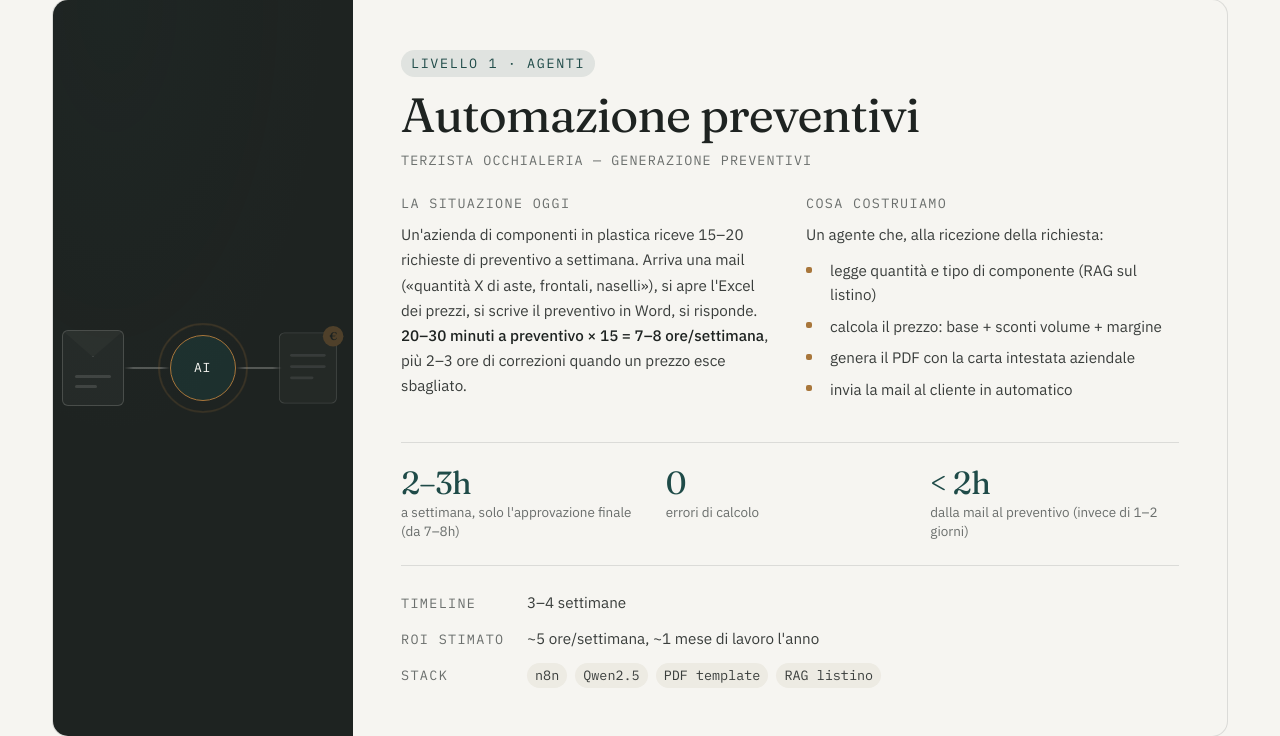
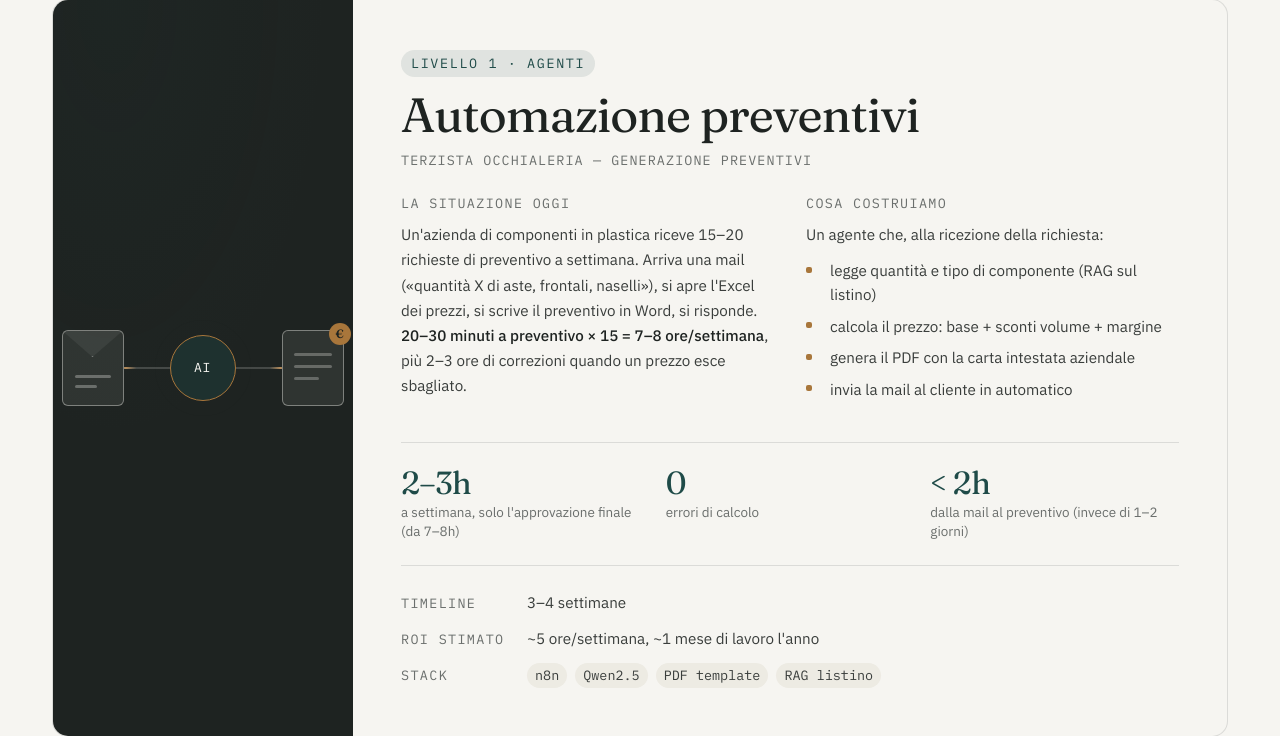
Before and after one commit to timurbondarenko65-stack/Actyra, a Flask app: page /portfolio in a window 1280 px wide. Shown: the part 1260-1996 px from the top of the page. Run offline with Flask 3, Linux system fonts and the light colour scheme.

Commit message:
Portfolio: pulizia animazione preventivi (via puntini e comparse in ritardo)
- Mail, agente e PDF sempre visibili: niente fade-in ritardato
- Rimossi i puntini in movimento sulle linee: sostituiti da uno sweep di luce
- Anello dell'agente con pulsazione continua e leggera

Co-Authored-By: Claude Opus 4.8 <noreply@anthropic.com>

```diff
--- a/static/style.css
+++ b/static/style.css
@@ -1657,29 +1656,18 @@ section {
   height: 2px;
   width: 46px;
   flex-shrink: 0;
-  background: linear-gradient(90deg, transparent, rgba(246,245,241,0.25) 20%, rgba(246,245,241,0.25) 80%, transparent);
   position: relative;
-}
-
-.tp-flow::after {
-  content: "";
-  position: absolute;
-  top: -2.5px;
-  left: 0;
-  width: 7px;
-  height: 7px;
-  border-radius: 50%;
-  background: var(--ottone);
-  box-shadow: 0 0 8px var(--ottone);
-}
-.tp-flow-1::after { animation: tpDot 4s ease-in-out infinite; }
-.tp-flow-2::after { animation: tpDot 4s ease-in-out infinite; animation-delay: 0.5s; }
+  background: linear-gradient(90deg, rgba(246,245,241,0.18), rgba(246,245,241,0.18)), linear-gradient(90deg, transparent 0%, var(--ottone) 50%, transparent 100%);
+  background-size: 100% 100%, 45% 100%;
+  background-repeat: no-repeat, no-repeat;
+  background-position: 0 0, -45% 0;
+}
+.tp-flow-1 { animation: tpSweep 3.2s linear infinite; }
+.tp-flow-2 { animation: tpSweep 3.2s linear infinite; animation-delay: 0.35s; }
 
 .tp-pdf {
   background: rgba(246, 245, 241, 0.08);
   border: 1.5px solid rgba(246, 245, 241, 0.4);
-  opacity: 0;
-  animation: tpPdfIn 4s ease-in-out infinite;
 }
 
 .tp-pdf-badge {
```
Also changed, not shown: other parts of static/style.css (+6 -18 lines).
